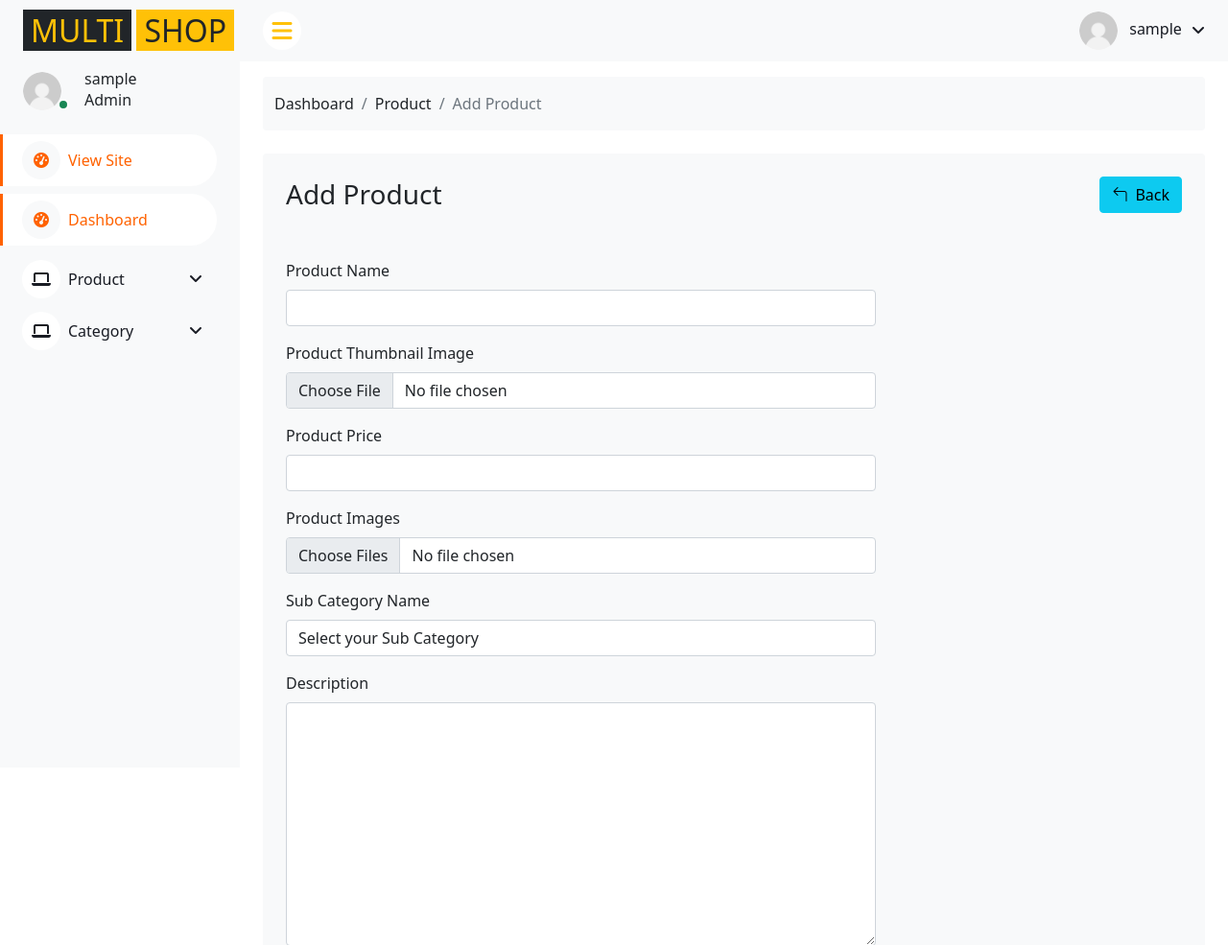
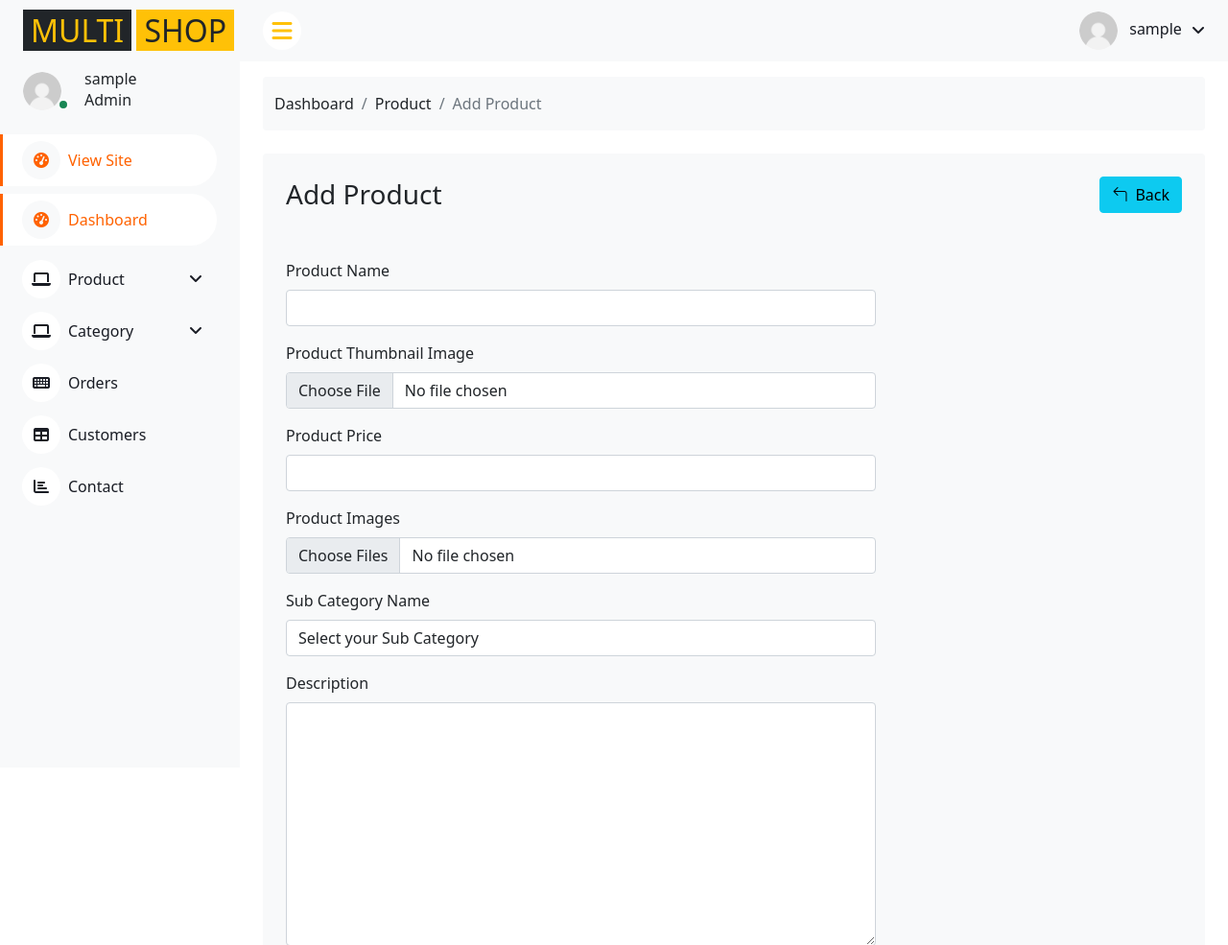
Before and after one commit to tejasb15/Django-Ecommerce-Project, a Django app: page /admin-add-product/ in a window 1280 px wide. Shown: the top 985 px of the page at 96% size. Run offline with Django 5.2, Linux system fonts and the light colour scheme; the visitor is signed in with stand-in values (Sample User, id 1); data comes from the database, SQL or seed files in the repository; data that the repository does not hold is empty; some libraries are stand-ins or nearby versions.

Commit message:
second commit

```diff
--- a/ecommerce/ecom/forms.py
+++ b/ecommerce/ecom/forms.py
@@ -72,3 +72,4 @@ class Address_form(forms.ModelForm):
     class Meta:
         model = Address
         exclude = ['user']
+        fields = ['customer_name', 'phone', 'street', 'landmark','city', 'state','country','pincode','alt_phone']
--- a/ecommerce/ecom/models.py
+++ b/ecommerce/ecom/models.py
@@ -90,7 +90,7 @@ class Address(models.Model):
     state = models.CharField(max_length=255,null=True)
     pincode = models.IntegerField(null=True)
     country = models.CharField(max_length=255,null=True)
-    alt_phone = models.BigIntegerField(null=True)
+    alt_phone = models.BigIntegerField(null=True, blank=True)
 
 
 
--- a/ecommerce/templates/admin/adminbase.html
+++ b/ecommerce/templates/admin/adminbase.html
@@ -102,9 +102,11 @@
                         </div>
                     </div>
 
-                    <!-- <a href="#" class="nav-item nav-link"><i class="fa fa-keyboard me-2"></i>Orders</a>
+                    <a href="#" class="nav-item nav-link"><i class="fa fa-keyboard me-2"></i>Orders</a>
+
                     <a href="#" class="nav-item nav-link"><i class="fa fa-table me-2"></i>Customers</a>
-                    <a href="#" class="nav-item nav-link"><i class="fa fa-chart-bar me-2"></i>Contact</a> -->
+
+                    <a href="#" class="nav-item nav-link"><i class="fa fa-chart-bar me-2"></i>Contact</a>
 
                 </div>
             </nav>
--- a/ecommerce/templates/user/payment.html
+++ b/ecommerce/templates/user/payment.html
@@ -27,7 +27,6 @@
                         </div>
                         <div class="col-md-6">
                             <p><strong>Delivery Address:</strong></p>
-                            <!-- Add delivery address details here -->
 
                             <p>{{address.customer_name}}</p>
                             <p>{{address.street}}, {{address.landmark}},</p>
```
Also changed, not shown: ecommerce/ecom/views.py (line endings or trailing spaces).
